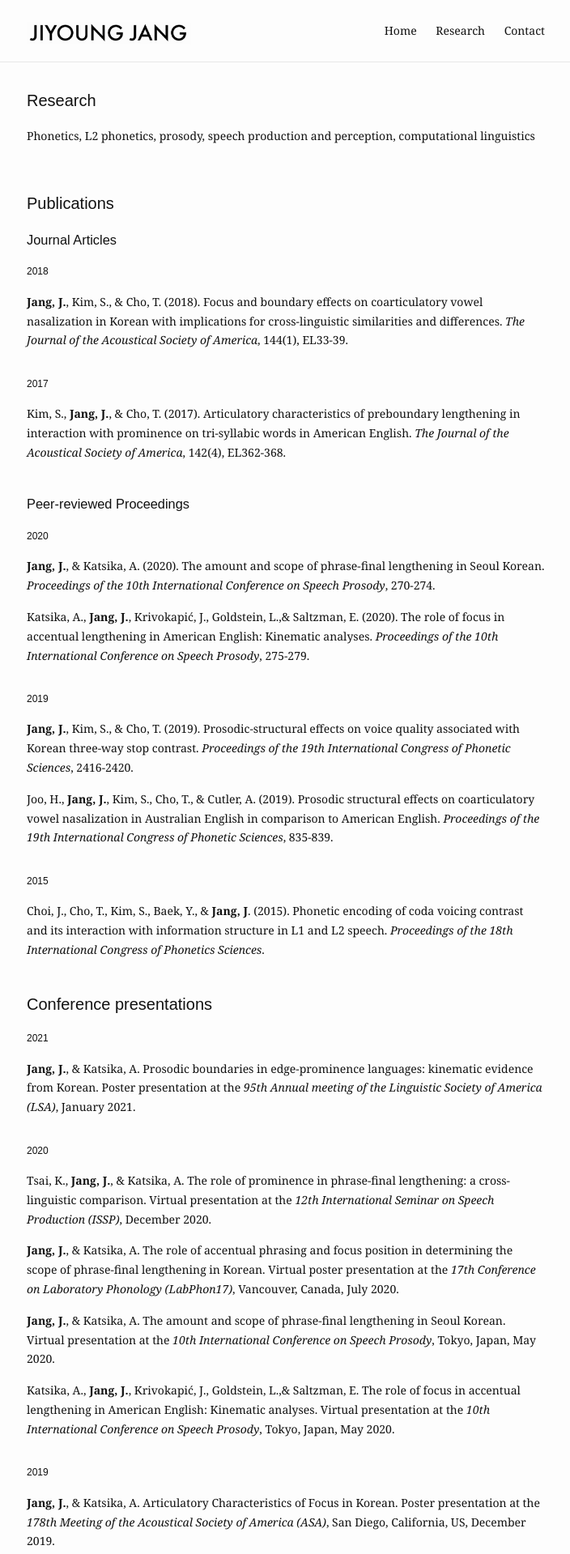
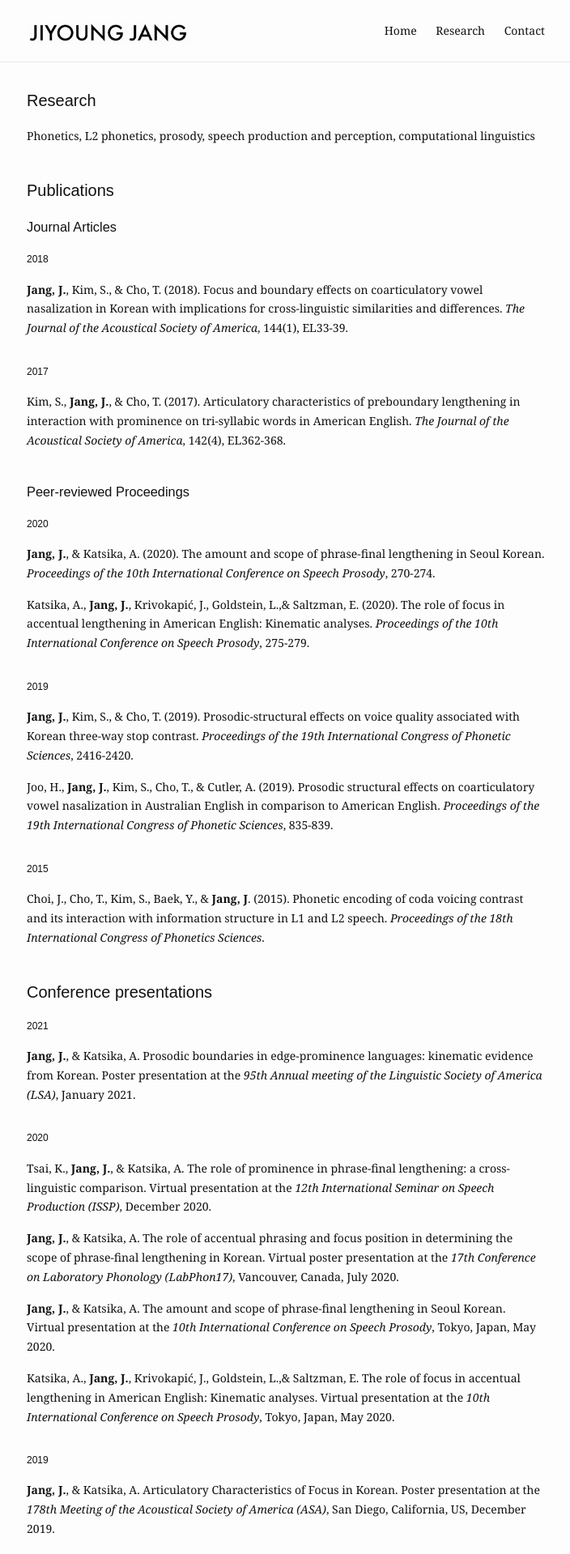
Before and after one commit to jiyoungj/jiyoungj.github.io, a Jekyll site: the page built from research.md, in a window 1280 px wide. Shown: the top 1919 px of the page at 81% size, without its empty margins (287-991 px from the left). Built offline with Jekyll 4.4.1, drawn with Linux system fonts in a browser that asks for light colours.

Commit message:
Update research.md

```diff
--- a/research.md
+++ b/research.md
@@ -7,12 +7,10 @@ slug: /research/
 
 Phonetics, L2 phonetics, prosody, speech production and perception, computational linguistics
 
-<br>
+<h6 style="font-size:5px"><br></h6>
 
 <h1 class="page-heading">Publications</h1>
-
  <h3>Journal Articles</h3>
-
   <h4>2018</h4>
 
    <b>Jang, J.</b>, Kim, S., & Cho, T. (2018). Focus and boundary effects on coarticulatory vowel nasalization in Korean with implications for cross-linguistic similarities and differences. <em>The Journal of the Acoustical Society of America</em>, 144(1), EL33-39.
```
